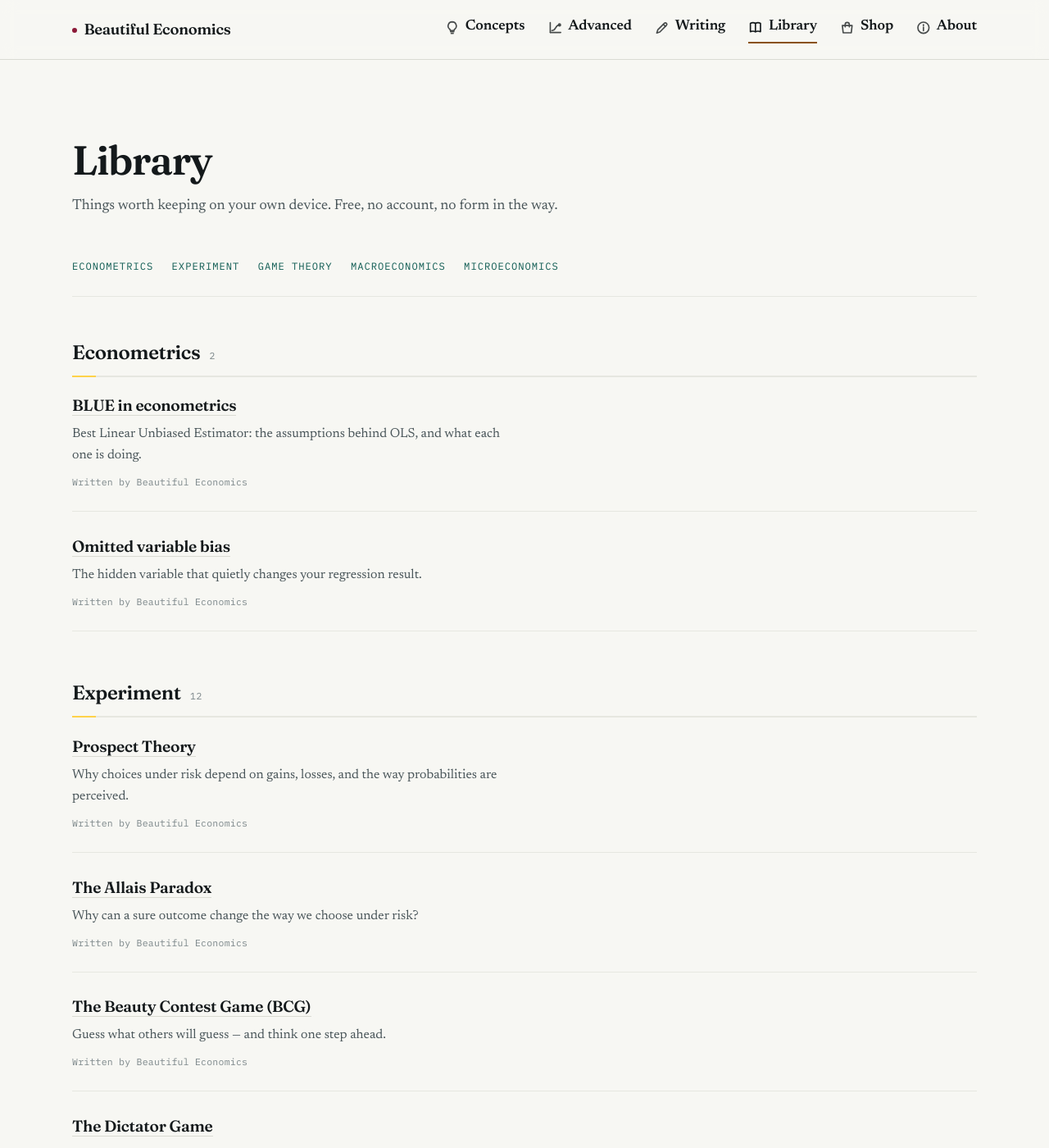
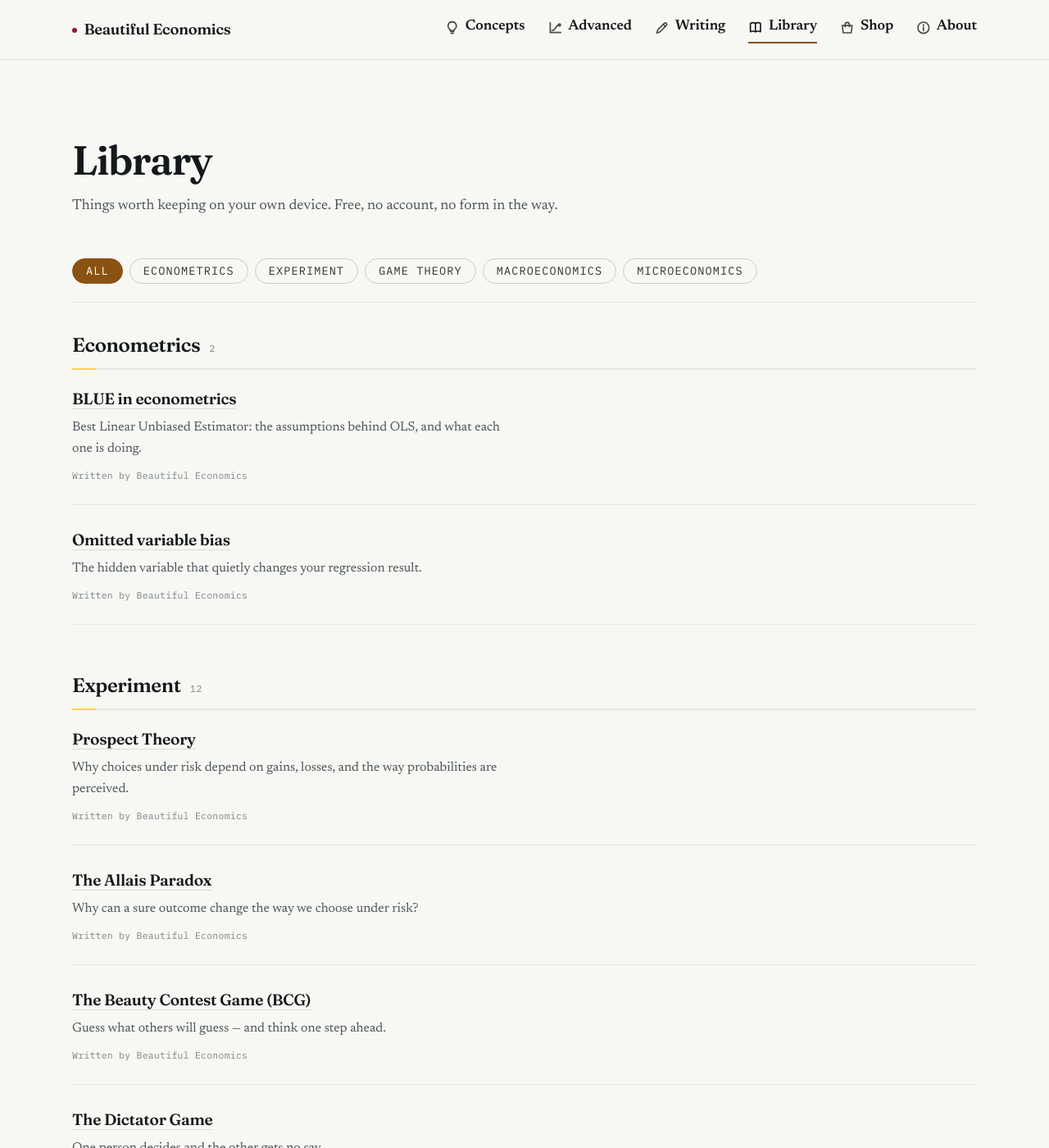
Before and after one commit to BeautifulEconomics/beautifuleconomics.github.io, a Jekyll site: the page built from library.html, in a window 1280 px wide and 1400 px high. Shown: the whole window at 82% size. Built offline with Jekyll 4.4.1, drawn with Linux system fonts in a browser that asks for light colours.

Commit message:
Add category filter buttons to Library page

```diff
--- a/library.html
+++ b/library.html
@@ -22,7 +22,8 @@
 
       {% if groups.size > 1 %}
       <nav class="shelf-jump" aria-label="Categories">
-        {% for g in groups %}<a href="#{{ g.name | slugify }}">{{ g.name }}</a>{% endfor %}
+        <button class="shelf-jump__btn active" data-filter="all">All</button>
+        {% for g in groups %}<button class="shelf-jump__btn" data-filter="{{ g.name | slugify }}">{{ g.name }}</button>{% endfor %}
       </nav>
       {% endif %}
 
@@ -47,6 +48,35 @@
   </div>
 </section>
 
+<style>
+.shelf-jump{display:flex;flex-wrap:wrap;gap:.5rem;margin-bottom:2rem}
+.shelf-jump__btn{background:none;border:1px solid var(--border,#ccc);padding:.35rem 1rem;border-radius:2rem;font-family:inherit;font-size:.85rem;letter-spacing:.08em;text-transform:uppercase;cursor:pointer;color:var(--fg,#333);transition:background .2s,color .2s}
+.shelf-jump__btn:hover{background:var(--accent,#2a7a5a);color:#fff;border-color:var(--accent,#2a7a5a)}
+.shelf-jump__btn.active{background:var(--accent,#2a7a5a);color:#fff;border-color:var(--accent,#2a7a5a)}
+.shelf-group.hidden{display:none}
+</style>
+
+<script>
+(function(){
+  var btns = document.querySelectorAll('.shelf-jump__btn');
+  var groups = document.querySelectorAll('.shelf-group');
+  btns.forEach(function(btn){
+    btn.addEventListener('click', function(){
+      var f = btn.getAttribute('data-filter');
+      btns.forEach(function(b){b.classList.remove('active')});
+      btn.classList.add('active');
+      groups.forEach(function(g){
+        if(f === 'all' || g.id === f){
+          g.classList.remove('hidden');
+        } else {
+          g.classList.add('hidden');
+        }
+      });
+    });
+  });
+})();
+</script>
+
 <section class="band band--sunk">
   <div class="shell"><div class="column">
     {% include subscribe.html id="subscribe-library" heading="New notes go out by email first." body="Subscribers get each PDF the day it is finished. Free, and your address is never passed on." %}
```
